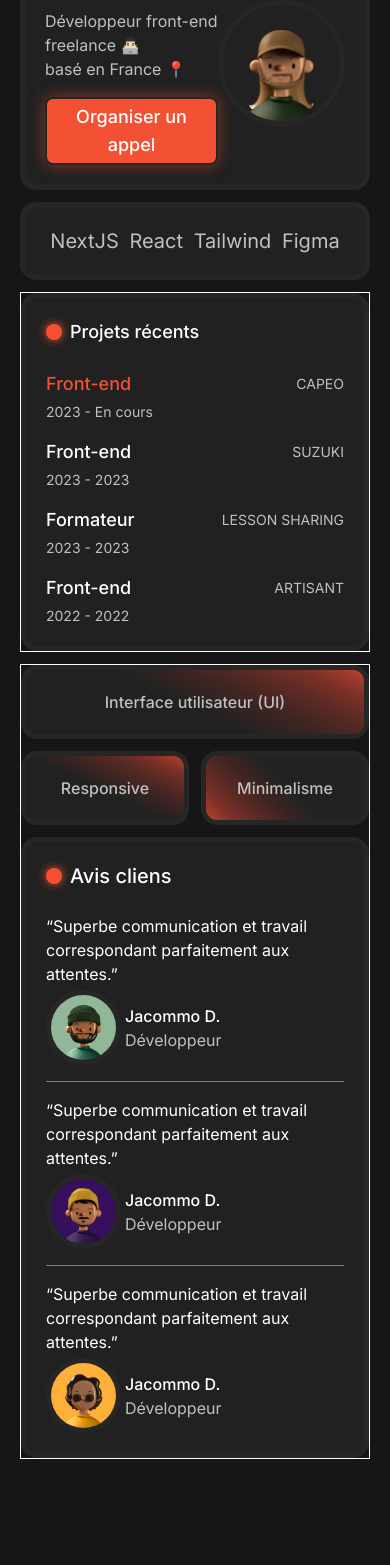
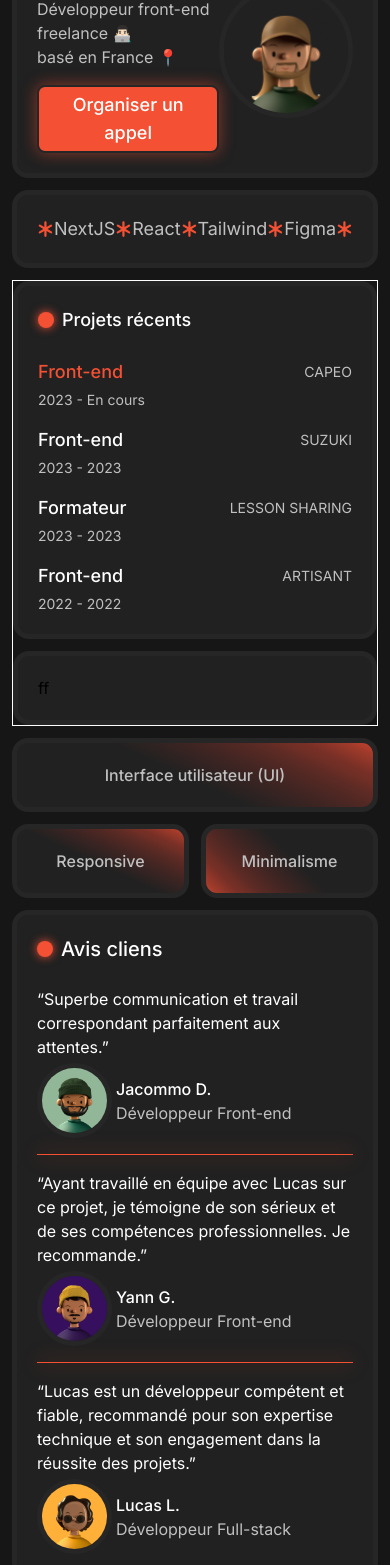
Before and after one commit to Lucasss12/portfolio.V2, a Next.js app: page / in a window 390 px wide. Shown: the part 266-1831 px from the top of the page. Before the commit the page ends 1749 px from the top, so only its background shows below. Built offline with nearby package versions, Linux system fonts and the light colour scheme.

Commit message:
reduce mx on layout and add glow on bento comments

```diff
--- a/app/components/bentoGrid/BentoLeftSide/bentoLeftSide.jsx
+++ b/app/components/bentoGrid/BentoLeftSide/bentoLeftSide.jsx
@@ -1,10 +1,12 @@
 import React from 'react'
 import BentoRecentWork from './ui/bentoRecentWork'
+import BentoShowLastWork from './ui/bentoShowLastWork'
 
 export default function bentoLeftSide() {
   return (
-   <div className='lg:w-1/2 w-full h-1/2 mt-3 border border-white'>
+   <div className='lg:w-1/2 w-full  mt-3 border border-white'>
       <BentoRecentWork />
+      <BentoShowLastWork />
    </div>
   )
 }
--- /dev/null
+++ b/app/components/bentoGrid/BentoLeftSide/ui/bentoShowLastWork.jsx
@@ -0,0 +1,9 @@
+import React from 'react'
+
+export default function bentoRecentWork() {
+return (
+   <div className='sm:p-12 mt-3 p-5 rounded-2xl border-[5px] bg-backgroundGrey border-borderGrey'>
+      ff
+   </div>
+)
+}
--- a/app/components/bentoGrid/bentoRightSide/bentoRightSide.jsx
+++ b/app/components/bentoGrid/bentoRightSide/bentoRightSide.jsx
@@ -4,7 +4,7 @@ import BentoKeysWords from './ui/bentoKeysWords'
 
 export default function bentoRightSide() {
   return (
-   <div className='lg:w-1/2 w-full h-1/2 mt-3 border border-white'>
+   <div className='lg:w-1/2 w-full h-1/2 mt-3'>
       <BentoKeysWords />
       <BentoComments />
    </div>
--- a/app/components/bentoGrid/bentoRightSide/ui/bentoComments.jsx
+++ b/app/components/bentoGrid/bentoRightSide/ui/bentoComments.jsx
@@ -18,37 +18,37 @@ return (
                <Image src='/avatar-comment-1.png' width={75} height={75} className='rounded-full border-[5px] border-borderGrey' alt='Avatar Lucas Méné' />
                <div className='ml-1'>
                   <h4 className='font-medium'>Jacommo D.</h4>
-                  <h4 className='text-secondary'>Développeur</h4>
+                  <h4 className='text-secondary'>Développeur Front-end</h4>
                </div>
             </div>
          </div>
 
-         <hr className='border-primary'/>
+         <hr className='border-primary glow-hr'/>
 
          <div className='text-white'>
             <p>
-               “Superbe communication et travail correspondant parfaitement aux attentes.”
+               “Ayant travaillé en équipe avec Lucas sur ce projet, je témoigne de son sérieux et de ses compétences professionnelles. Je recommande.”
             </p>
             <div className='flex items-center mt-1'>
                <Image src='/avatar-comment-2.png' width={75} height={75} className='rounded-full border-[5px] border-borderGrey' alt='Avatar Lucas Méné' />
                <div className='ml-1'>
-                  <h4 className='font-medium'>Jacommo D.</h4>
-                  <h4 className='text-secondary'>Développeur</h4>
+                  <h4 className='font-medium'>Yann G.</h4>
+                  <h4 className='text-secondary'>Développeur Front-end</h4>
                </div>
             </div>
          </div>
 
-         <hr className='border-primary'/>
+         <hr className='border-primary glow-hr'/>
 
          <div className='text-white'>
             <p>
-               “Superbe communication et travail correspondant parfaitement aux attentes.”
+               “Lucas est un développeur compétent et fiable, recommandé pour son expertise technique et son engagement dans la réussite des projets.”
             </p>
             <div className='flex items-center mt-1'>
                <Image src='/avatar-comment-3.png' width={75} height={75} className='rounded-full border-[5px] border-borderGrey' alt='Avatar Lucas Méné' />
                <div className='ml-1'>
-                  <h4 className='font-medium'>Jacommo D.</h4>
-                  <h4 className='text-secondary'>Développeur</h4>
+                  <h4 className='font-medium'>Lucas L.</h4>
+                  <h4 className='text-secondary'>Développeur Full-stack</h4>
                </div>
             </div>
          </div>
--- a/app/components/bentoGrid/ui/bentoSkills.jsx
+++ b/app/components/bentoGrid/ui/bentoSkills.jsx
@@ -3,16 +3,16 @@ import { FaAsterisk } from "react-icons/fa6";
 
 export default function bentoSkills() {
   return (
-   <div className='mt-3 sm:p-12 p-5 rounded-2xl border-[5px] bg-backgroundGrey border-borderGrey flex justify-around items-center text-secondary text-xl'>
-      <FaAsterisk className='text-primary sm:block hidden'/>
+   <div className='mt-3 sm:p-12 p-5 rounded-2xl border-[5px] bg-backgroundGrey border-borderGrey flex justify-between items-center text-secondary md:text-xl text-lg'>
+      <FaAsterisk className='text-primary'/>
       <p>NextJS</p>
-      <FaAsterisk className='text-primary sm:block hidden'/>
+      <FaAsterisk className='text-primary'/>
       <p>React</p>
-      <FaAsterisk className='text-primary sm:block hidden'/>
+      <FaAsterisk className='text-primary'/>
       <p>Tailwind</p>
-      <FaAsterisk className='text-primary sm:block hidden'/>
+      <FaAsterisk className='text-primary'/>
       <p>Figma</p>
-      <FaAsterisk className='text-primary sm:block hidden'/>
+      <FaAsterisk className='text-primary'/>
    </div>
   )
 }
--- a/app/globals.css
+++ b/app/globals.css
@@ -27,6 +27,14 @@ body {
 }
 
 .glow-recent-work:hover {
+  box-shadow: 0 0 15px #F35034;
+}
+
+.glow-hr {
+  box-shadow: 0 0 20px #F35034;
+}
+
+.glow-hr:hover {
   box-shadow: 0 0 15px #F35034;
 }
 
--- a/app/layout.js
+++ b/app/layout.js
@@ -5,14 +5,14 @@ import "./globals.css";
 const inter = Inter({ subsets: ["latin"] });
 
 export const metadata = {
-  title: "Create Next App",
-  description: "Portfolio.V2",
+  title: "Portfolio.V2 Lucas Méné",
+  description: "Portfolio.V2 Lucas Méné",
 };
 
 export default function RootLayout({ children }) {
   return (
     <html lang="fr">
-      <body className={`${inter.className} max-w-screen-xl 2xl:mx-auto xl:mx-60 lg:mx-36 md:mx-12 mx-5 my-6`}>
+      <body className={`${inter.className} max-w-screen-xl 2xl:mx-auto xl:mx-60 lg:mx-36 md:mx-12 mx-3 my-3 sm:my-6`}>
         <Navbar />
         {children}
       </body>
```
